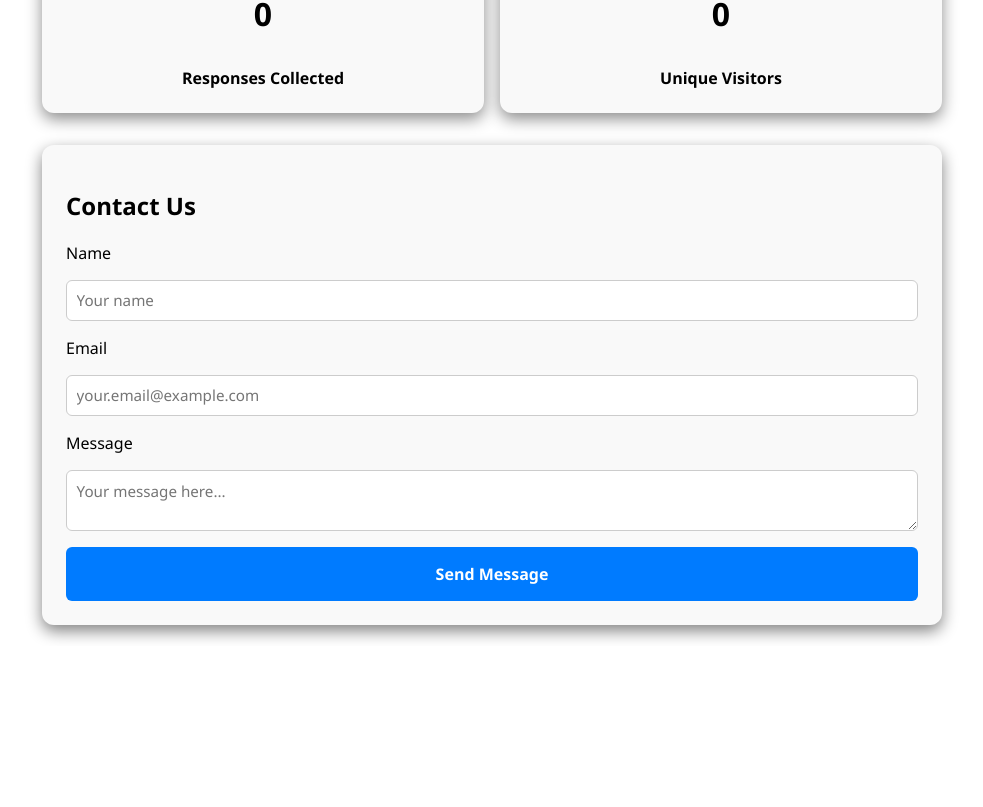
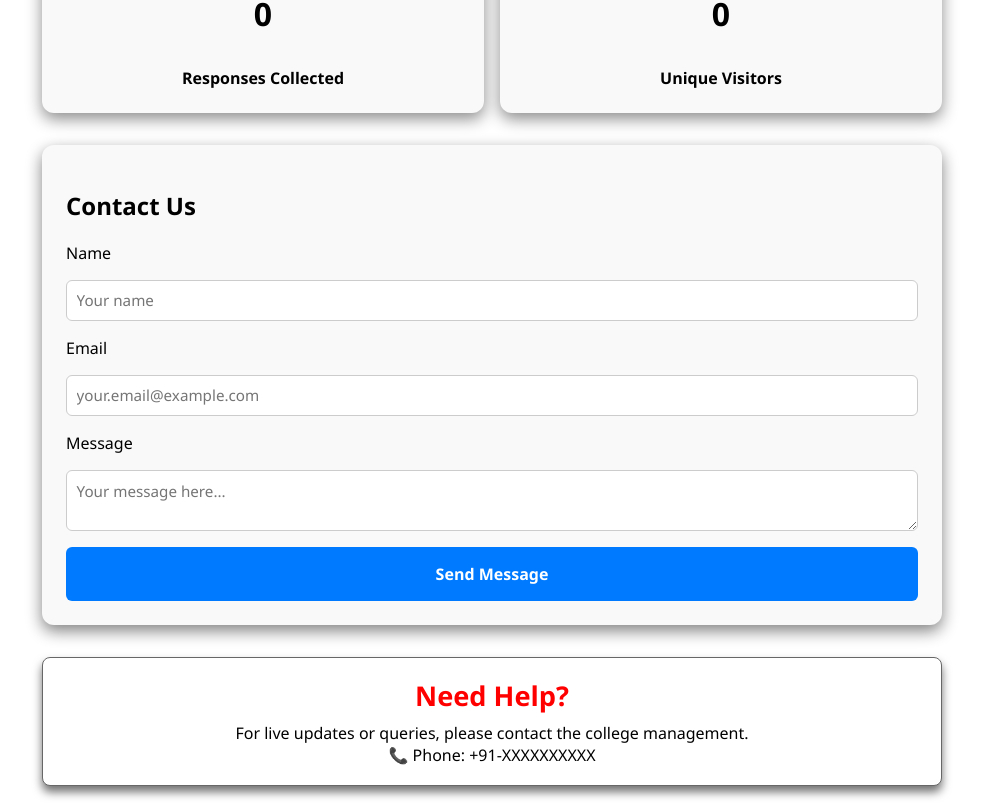
Before and after one commit to jaishree-verma/College_Survey, a React (Vite) app in the folder frontend/: page /about in a window 1280 px wide. Shown: the part 1101-1908 px from the top of the page, without its empty margins (148-1131 px from the left). Before the commit the page ends 1747 px from the top, so only its background shows below. Built offline with nearby package versions, Linux system fonts and the light colour scheme.

Commit message:
changes applied to frontend and backend connection

```diff
--- a/frontend/src/pages/About.css
+++ b/frontend/src/pages/About.css
@@ -213,3 +213,35 @@
     max-width: 400px;
   }
 }
+.update-box {
+  margin-top: 0rem;
+  padding: 1.2rem;
+  background: #ffffff;
+  border: 1px solid #676767;
+  border-radius: 8px;
+  text-align: center;
+  box-shadow: 0 6px 10px rgba(0, 0, 0, 0.558);
+  transition: transform 0.4s ease, box-shadow 0.4s ease;
+}
+
+.update-box h3 {
+  margin-bottom: 0.5rem;
+  margin-top: 0rem;
+  color: #ff0000;
+  font-size: 1.7rem;
+  font-family: 'Segoe UI', Tahoma, Geneva, Verdana, sans-serif;
+}
+
+.update-box p {
+  margin: 0;
+  font-size: 1rem;
+  font-weight: 500;
+  color: #000000;
+  font-family: 'Segoe UI', Tahoma, Geneva, Verdana, sans-serif;
+
+}
+.update-box:hover {
+   transform: translateY(-8px) scale(1.02);
+  box-shadow: 0 12px 28px rgba(0,0,0,0.25);
+  background: linear-gradient(135deg, #c7e0fbbe);
+}
--- a/frontend/src/pages/About.jsx
+++ b/frontend/src/pages/About.jsx
@@ -218,6 +218,14 @@ export default function About() {
         {/* Final backend response */}
         {status && <p className="contact-message">{status}</p>}
       </div>
+      <div className="update-box">
+  <h3>Need Help?</h3>
+  <p>
+    For live updates or queries, please contact the college management.
+    <br />
+    📞 Phone: +91-XXXXXXXXXX
+  </p>
+</div>
     </div>
   );
 }
--- a/frontend/src/pages/ResultPage.css
+++ b/frontend/src/pages/ResultPage.css
@@ -196,3 +196,85 @@
     margin: 1rem 0;
   }
 }
+/* 🔹 Live Update Banner */
+.live-banner {
+  background: linear-gradient(90deg, #007bff, #00c6ff);
+  color: white;
+  padding: 0.7rem;
+  text-align: center;
+  font-weight: bold;
+  font-family: 'Segoe UI', Tahoma, Geneva, Verdana, sans-serif;
+  border-radius: 6px;
+  margin-bottom: 0rem;
+  animation: pulse 2s infinite;
+  margin-top: -1rem;
+}
+
+@keyframes pulse {
+  0% { opacity: 0.8; }
+  50% { opacity: 1; }
+  100% { opacity: 0.8; }
+}
+
+/* 🔹 Info Box
+.update-box {
+  /* margin-top: 0rem; */
+  /* padding: 1.2rem;
+  background: #f1f9ff;
+  border: 1px solid #007bff;
+  border-radius: 8px;
+  text-align: center;
+  box-shadow: 0 4px 10px rgba(0,0,0,0.1);
+  transition: all 0.3s ease;
+} */
+/*
+.update-box h3 {
+  margin-bottom: 0.5rem;
+  color: #0056b3;
+  font-size: 1.3rem;
+}
+
+.update-box p {
+  margin: 0;
+  font-size: 1rem;
+  color: #333;
+} */
+
+/* .update-box:hover {
+  transform: translateY(-8px) scale(1.02);
+  box-shadow: 0 12px 28px rgba(0,0,0,0.25);
+  background: linear-gradient(135deg, #c7e0fbbe, #eaf4ff);
+  cursor: pointer;
+} */ */
+
+/* 🔹 Footer Note */
+.dashboard-footer {
+  margin-top: 1rem;
+  text-align: center;
+  font-size: 1rem;
+  font-weight: bold;
+  font-family: 'Segoe UI', Tahoma, Geneva, Verdana, sans-serif;
+  color: #000000;
+  border-top: 2px solid #000000;
+  padding-top: 0.8rem;
+  letter-spacing: 0.5px;
+  background: linear-gradient(90deg, #f9f9f9, #e6f2ff);
+  transition: transform 0.4s ease, box-shadow 0.4s ease;
+}
+
+/* 🔹 Smooth fade-in effect */
+@keyframes fadeIn {
+  from { opacity: 0; transform: translateY(10px); }
+  to { opacity: 1; transform: translateY(0); }
+}
+
+/* 🔹 Hover effect for interactivity */
+.dashboard-footer:hover {
+
+  border-top: 2px solid #000000;
+
+  cursor: pointer;
+  transform: translateY(-6px) scale(1.05);
+  box-shadow: 0 12px 28px rgba(0, 0, 0, 0.681);
+  background: linear-gradient(135deg, #c7e0fbbe);
+}
--- a/frontend/src/pages/ResultPage.jsx
+++ b/frontend/src/pages/ResultPage.jsx
@@ -10,11 +10,27 @@
 //   Title,
 //   Tooltip,
 //   Legend,
-//   Colors,
 // } from "chart.js";
 // import "./ResultPage.css";
 
 // ChartJS.register(ArcElement, CategoryScale, LinearScale, BarElement, Title, Tooltip, Legend);
+
+// // 🔹 Hook for animated numbers
+// function useAnimatedNumber(target, duration = 800) {
+//   const [value, setValue] = useState(target);
+//   useEffect(() => {
+//     let start = value;
+//     let diff = target - start;
+//     let startTime = performance.now();
+//     const step = (now) => {
+//       let progress = Math.min((now - startTime) / duration, 1);
+//       setValue(Math.floor(start + diff * progress));
+//       if (progress < 1) requestAnimationFrame(step);
+//     };
+//     requestAnimationFrame(step);
+//   }, [target]);
+//   return value;
+// }
 
 // export default function ResultPage() {
 //   const [stats, setStats] = useState({
@@ -28,27 +44,43 @@
 //     coordination: 7,
 //   });
 
-//   // Example backend fetch
+//   // 🔹 Auto update every 2 seconds (simulate new queries)
 //   useEffect(() => {
-//     // fetch("/api/stats")
-//     //   .then((res) => res.json())
-//     //   .then((data) => setStats(data))
-//     //   .catch((err) => console.error("Error fetching stats:", err));
+//     const interval = setInterval(() => {
+//       setStats((prev) => ({
+//         ...prev,
+//         canteen: prev.canteen + Math.floor(Math.random() * 2),
+//         admission: prev.admission + Math.floor(Math.random() * 2),
+//         infrastructure: prev.infrastructure + Math.floor(Math.random() * 2),
+//         hostel: prev.hostel + Math.floor(Math.random() * 2),
+//         extracurricular: prev.extracurricular + Math.floor(Math.random() * 2),
+//         sports: prev.sports + Math.floor(Math.random() * 2),
+//         environment: prev.environment + Math.floor(Math.random() * 2),
+//         coordination: prev.coordination + Math.floor(Math.random() * 2),
+//       }));
+//     }, 2000);
+//     return () => clearInterval(interval);
 //   }, []);
 
 //   const academicTotal = stats.admission + stats.infrastructure + stats.coordination;
 //   const campusTotal =
-//     stats.canteen +
-//     stats.hostel +
-//     stats.extracurricular +
-//     stats.sports +
-//     stats.environment;
+//     stats.canteen + stats.hostel + stats.extracurricular + stats.sports + stats.environment;
 
+//   // 🔹 Animated numbers for summary box
+//   const animatedAcademic = useAnimatedNumber(academicTotal);
+//   const animatedCampus = useAnimatedNumber(campusTotal);
+//   const animatedTotal = useAnimatedNumber(academicTotal + campusTotal);
+
+//   // 🔹 Animated values for Pie charts
 //   const academicData = {
 //     labels: ["Admission", "Infrastructure", "Teacher-Student Coordination"],
 //     datasets: [
 //       {
-//         data: [stats.admission, stats.infrastructure, stats.coordination],
+//         data: [
+//           useAnimatedNumber(stats.admission),
+//           useAnimatedNumber(stats.infrastructure),
+//           useAnimatedNumber(stats.coordination),
+//         ],
 //         backgroundColor: ["#007bff", "#cf8ee6ff", "#ffc107"],
 //         borderColor: "#000000ff",
 //         borderWidth: 1,
@@ -61,11 +93,11 @@
 //     datasets: [
 //       {
 //         data: [
-//           stats.canteen,
-//           stats.hostel,
-//           stats.extracurricular,
-//           stats.sports,
-//           stats.environment,
+//           useAnimatedNumber(stats.canteen),
+//           useAnimatedNumber(stats.hostel),
+//           useAnimatedNumber(stats.extracurricular),
+//           useAnimatedNumber(stats.sports),
+//           useAnimatedNumber(stats.environment),
 //         ],
 //         backgroundColor: ["#dc3545", "#17a2b8", "#6f42c1", "#fd7e14", "#20c997"],
 //         borderColor: "#000000ff",
@@ -89,14 +121,14 @@
 //       {
 //         label: "Number of Queries",
 //         data: [
-//           stats.canteen,
-//           stats.admission,
-//           stats.infrastructure,
-//           stats.hostel,
-//           stats.extracurricular,
-//           stats.sports,
-//           stats.environment,
-//           stats.coordination,
+//           useAnimatedNumber(stats.canteen),
+//           useAnimatedNumber(stats.admission),
+//           useAnimatedNumber(stats.infrastructure),
+//           useAnimatedNumber(stats.hostel),
+//           useAnimatedNumber(stats.extracurricular),
+//           useAnimatedNumber(stats.sports),
+//           useAnimatedNumber(stats.environment),
+//           useAnimatedNumber(stats.coordination),
 //         ],
 //         backgroundColor: (ctx) => {
 //           const gradient = ctx.chart.ctx.createLinearGradient(0, 0, 0, 400);
@@ -121,7 +153,13 @@
 //     maintainAspectRatio: false,
 //     plugins: {
 //       legend: { display: false },
-//       title: { display: true, text: "Survey Queries by most requests : Live Result Updates Data" },
+//       title: { display: true, text: "Survey Queries (Auto-updates every 2s)" },
+//       tooltip: {
+//         enabled: true,
+//         callbacks: {
+//           label: (ctx) => `${ctx.label}: ${ctx.raw} queries`,
+//         },
+//       },
 //     },
 //     scales: { y: { beginAtZero: true } },
 //   };
@@ -133,19 +171,16 @@
 //       <div className="result-pies">
 //         <div className="pie-container">
 //           <h2 style={{ fontWeight: 700 }}>Academic & Administration</h2>
-
 //           <Pie data={academicData} options={pieOptions} />
 //         </div>
 
-//         {/* Middle dynamic box */}
 //         <div className="summary-box">
 //           <h2 style={{ color: "black" }}>Live Response Summary</h2>
-//           <p><strong>Academic Queries:</strong> {academicTotal}</p>
-//           <p><strong>Campus Queries:</strong> {campusTotal}</p>
-//           {/* <p><strong>College Environment Queries:</strong> {campusTotal}</p> */}
-//           <p><strong>Total Queries:</strong> {academicTotal + campusTotal}</p>
+//           <p><strong>Academic Queries:</strong> {animatedAcademic}+</p>
+//           <p><strong>Campus Queries:</strong> {animatedCampus}+</p>
+//           <p><strong>Total Queries:</strong> {animatedTotal}+</p>
 //           <br />
-//           <p> <i>Result updates with every live request and response recieved and sent respectively.</i></p>
+//           <p><i>Result updates automatically every 2 seconds.</i></p>
 //         </div>
 
 //         <div className="pie-container">
@@ -157,6 +192,8 @@
 //       <div className="bar-container">
 //         <Bar data={barData} options={barOptions} />
 //       </div>
+
+
 //     </div>
 //   );
 // }
@@ -318,7 +355,11 @@ export default function ResultPage() {
       tooltip: {
         enabled: true,
         callbacks: {
-          label: (ctx) => `${ctx.label}: ${ctx.raw} queries`,
+          label: (ctx) => {
+            const total = ctx.chart.data.datasets[0].data.reduce((a, b) => a + b, 0);
+            const percent = ((ctx.raw / total) * 100).toFixed(1);
+            return `${ctx.label}: ${ctx.raw} queries (${percent}%)`;
+          },
         },
       },
     },
@@ -328,6 +369,9 @@ export default function ResultPage() {
   return (
     <div className="result-wrapper">
       <h1 className="result-title">Response Live Results</h1>
+
+      {/* 🔹 Live Update Banner */}
+      <div className="live-banner">🔄 Auto-updating every 2 seconds</div>
 
       <div className="result-pies">
         <div className="pie-container">
@@ -341,7 +385,7 @@ export default function ResultPage() {
           <p><strong>Campus Queries:</strong> {animatedCampus}+</p>
           <p><strong>Total Queries:</strong> {animatedTotal}+</p>
           <br />
-          <p><i>Result updates automatically every 2 seconds.</i></p>
+          <p><i>For every new query & response send or receive, Result updates automatically in every 2 secs. </i></p>
         </div>
 
         <div className="pie-container">
@@ -353,6 +397,22 @@ export default function ResultPage() {
       <div className="bar-container">
         <Bar data={barData} options={barOptions} />
       </div>
+
+      {/* 🔹 Info Box */}
+      {/* <div className="update-box">
+        <h3>Need Help?</h3>
+        <p>
+          For live updates or queries, please contact the college management.
+          <br />
+          📞 Phone: +91-XXXXXXXXXX
+        </p>
+      </div> */}
+
+      {/* 🔹 Footer Note */}
+      <footer className="dashboard-footer">
+  <u>Powered by College Survey System</u> - Last updated: {new Date().toLocaleString()}
+</footer>
+
     </div>
   );
 }
```
